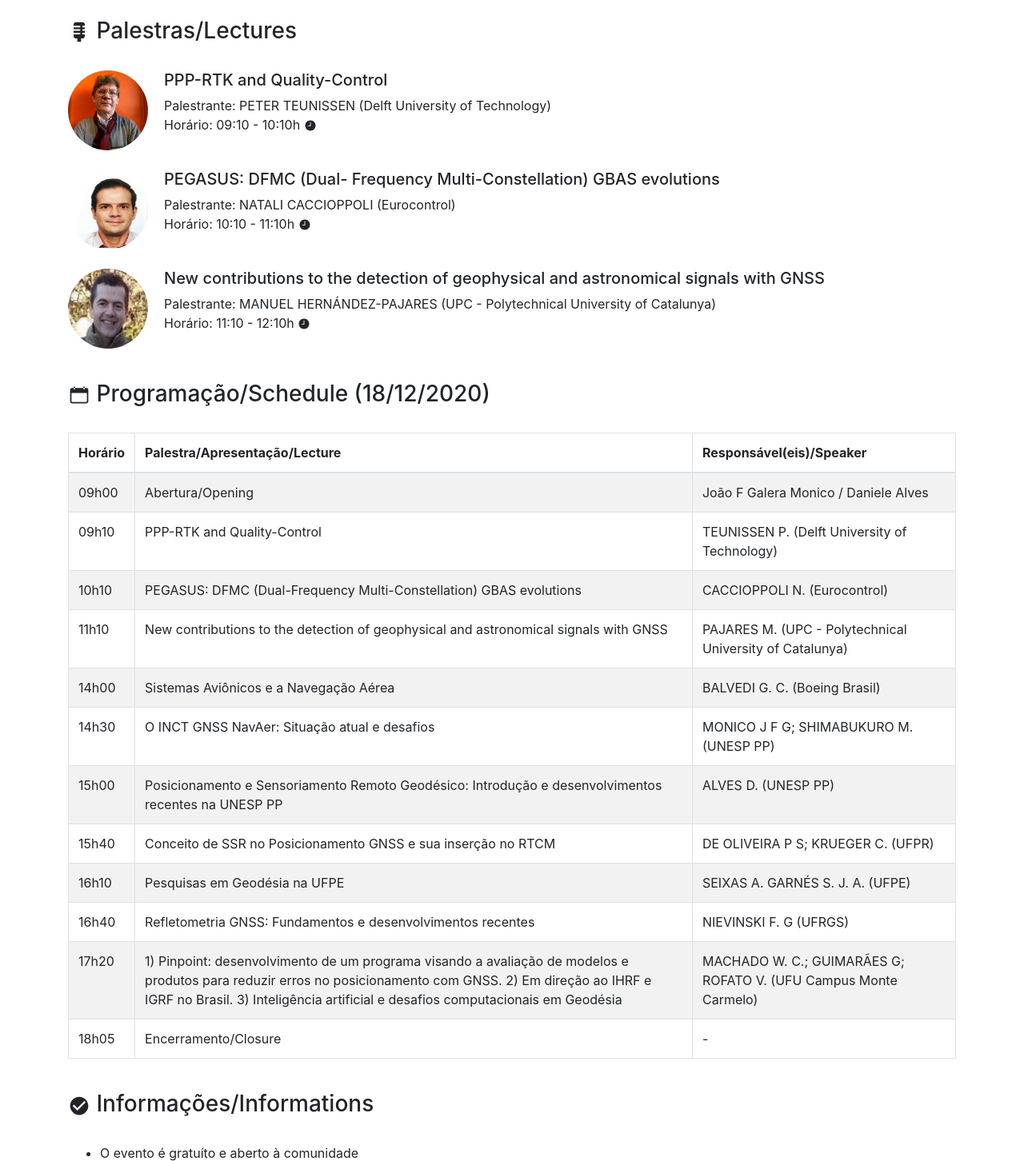
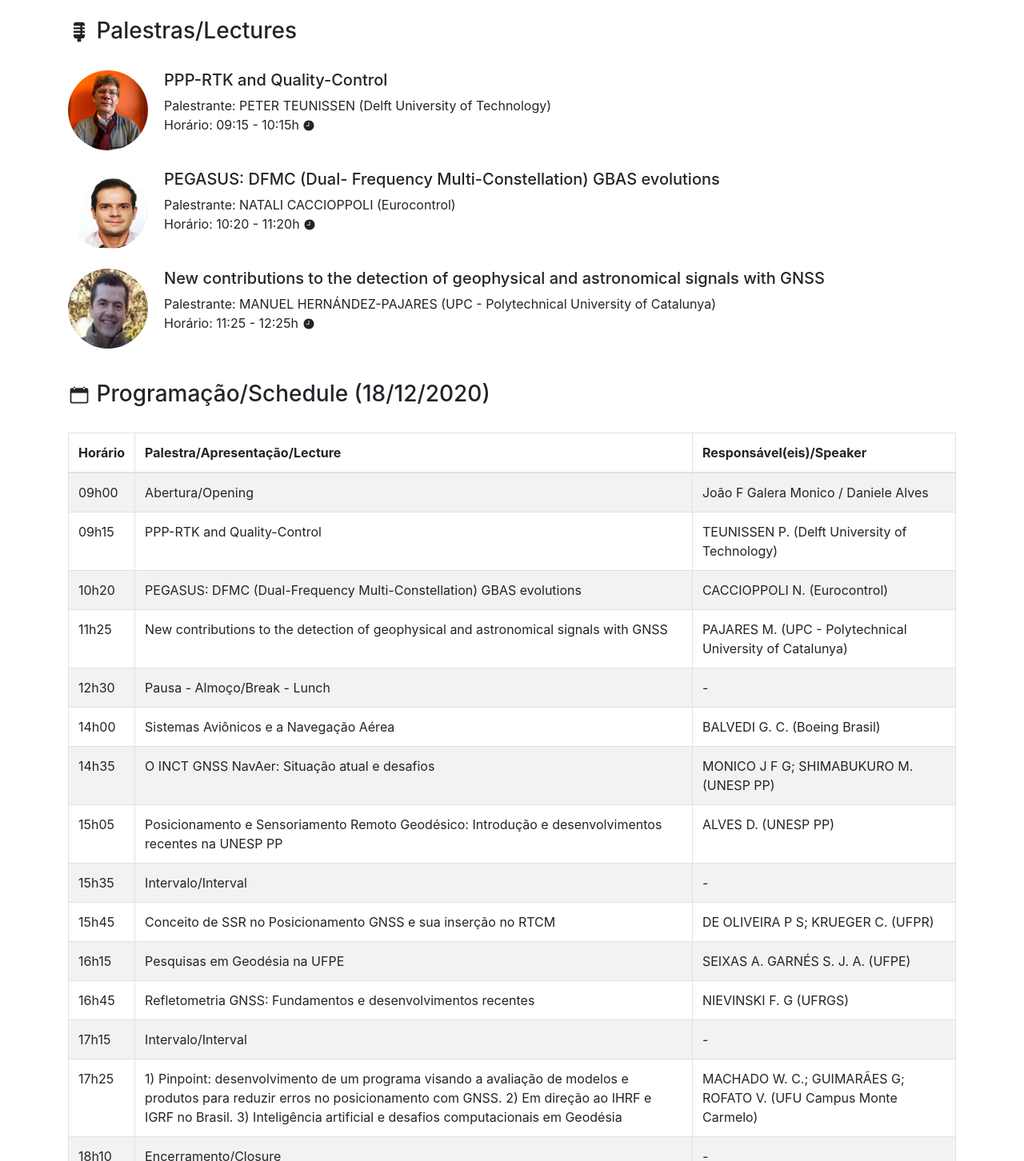
Before and after one commit to Biazza/gege-yearly, a Next.js app in the folder gege/: page / in a window 1280 px wide. Shown: the part 918-2370 px from the top of the page at 80% size. Built offline with nearby package versions, Linux system fonts and the light colour scheme.

Commit message:
Fix: Change lectures hour start

```diff
--- a/gege/data/events.json
+++ b/gege/data/events.json
@@ -6,17 +6,22 @@
     {
         "lectureName": "PPP-RTK and Quality-Control",
         "speakerName": "TEUNISSEN P. (Delft University of Technology)",
-        "hour": "09h10"
+        "hour": "09h15"
     },
     {
         "lectureName": "PEGASUS: DFMC (Dual-Frequency Multi-Constellation) GBAS evolutions",
         "speakerName": "CACCIOPPOLI N. (Eurocontrol)",
-        "hour": "10h10"
+        "hour": "10h20"
     },
     {
         "lectureName": "New contributions to the detection of geophysical and astronomical signals with GNSS",
         "speakerName": "PAJARES M. (UPC - Polytechnical University of Catalunya)",
-        "hour": "11h10"
+        "hour": "11h25"
+    },
+    {
+        "lectureName": "Pausa - Almoço/Break - Lunch",
+        "speakerName": "-",
+        "hour": "12h30"
     },
     {
         "lectureName": "Sistemas Aviônicos e a Navegação Aérea",
@@ -26,36 +31,46 @@
     {
         "lectureName": "O INCT GNSS NavAer: Situação atual e desafios",
         "speakerName": "MONICO J F G; SHIMABUKURO M. (UNESP PP)",
-        "hour": "14h30"
+        "hour": "14h35"
     },
     {
         "lectureName": "Posicionamento e Sensoriamento Remoto Geodésico: Introdução e desenvolvimentos recentes na UNESP PP",
         "speakerName": "ALVES D. (UNESP PP)",
-        "hour": "15h00"
+        "hour": "15h05"
+    },
+    {
+        "lectureName": "Intervalo/Interval",
+        "speakerName": "-",
+        "hour": "15h35"
     },
     {
         "lectureName": "Conceito de SSR no Posicionamento GNSS e sua inserção no RTCM",
         "speakerName": "DE OLIVEIRA P S; KRUEGER C. (UFPR)",
-        "hour": "15h40"
+        "hour": "15h45"
     },
     {
         "lectureName": "Pesquisas em Geodésia na UFPE",
         "speakerName": "SEIXAS A. GARNÉS S. J. A. (UFPE)",
-        "hour": "16h10"
+        "hour": "16h15"
     },
     {
         "lectureName": "Refletometria GNSS: Fundamentos e desenvolvimentos recentes",
         "speakerName": "NIEVINSKI F. G (UFRGS)",
-        "hour": "16h40"
+        "hour": "16h45"
+    },
+    {
+        "lectureName": "Intervalo/Interval",
+        "speakerName": "-",
+        "hour": "17h15"
     },
     {
         "lectureName": "1) Pinpoint: desenvolvimento de um programa visando a avaliação de modelos e produtos para reduzir erros no posicionamento com GNSS. 2) Em direção ao IHRF e IGRF no Brasil. 3) Inteligência artificial e desafios computacionais em Geodésia",
         "speakerName": "MACHADO W. C.; GUIMARÃES G; ROFATO V. (UFU Campus Monte Carmelo)",
-        "hour": "17h20"
+        "hour": "17h25"
     },
     {
         "lectureName": "Encerramento/Closure",
         "speakerName": "-",
-        "hour": "18h05"
+        "hour": "18h10"
     }
 ]
--- a/gege/pages/index.jsx
+++ b/gege/pages/index.jsx
@@ -161,7 +161,7 @@ export default function Home({ allEvents }) {
                   </p>
                   <p>
                     <strong>
-                      Início ás 9h00 - Horário de Brasília (UTC-03:00)
+                      Início às 9h00 - Horário de Brasília (UTC-03:00)
                     </strong>
                   </p>
                   <p>Local/Place:{"   "}</p>
@@ -202,8 +202,8 @@ export default function Home({ allEvents }) {
                 imagePath="/images/peter_teunissen.jpg"
                 lectureTitle="PPP-RTK and Quality-Control"
                 speakerName="PETER TEUNISSEN (Delft University of Technology)"
-                lectureStart="09:10"
-                lectureEnd="10:10"
+                lectureStart="09:15"
+                lectureEnd="10:15"
               />
               <br />
               <Speakers
@@ -211,8 +211,8 @@ export default function Home({ allEvents }) {
                 lectureTitle="PEGASUS: DFMC (Dual- Frequency Multi-Constellation) GBAS
                 evolutions"
                 speakerName="NATALI CACCIOPPOLI (Eurocontrol)"
-                lectureStart="10:10"
-                lectureEnd="11:10"
+                lectureStart="10:20"
+                lectureEnd="11:20"
               />
               <br />
               <Speakers
@@ -221,8 +221,8 @@ export default function Home({ allEvents }) {
                 astronomical signals with GNSS"
                 speakerName="MANUEL HERNÁNDEZ-PAJARES (UPC - Polytechnical University of
                   Catalunya)"
-                lectureStart="11:10"
-                lectureEnd="12:10"
+                lectureStart="11:25"
+                lectureEnd="12:25"
               />
             </ul>
           </Col>
```
